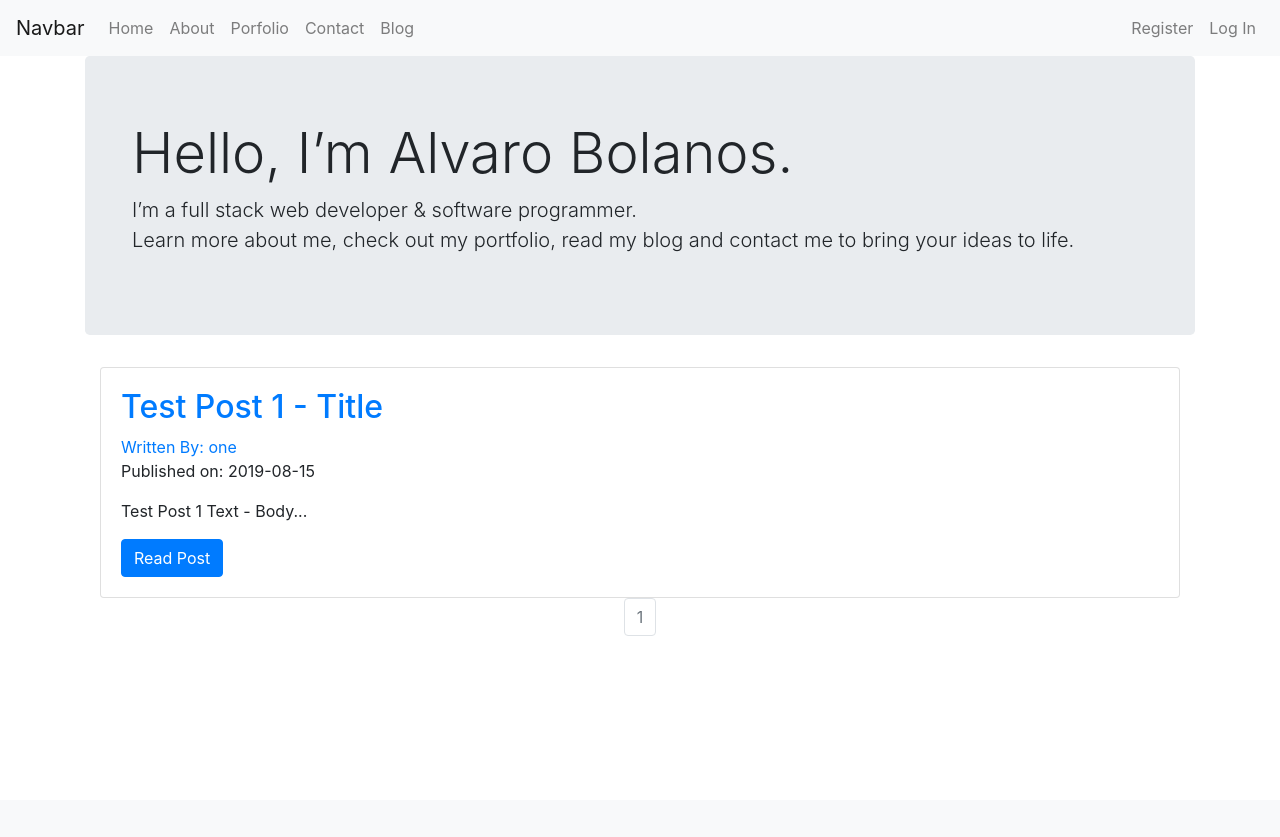
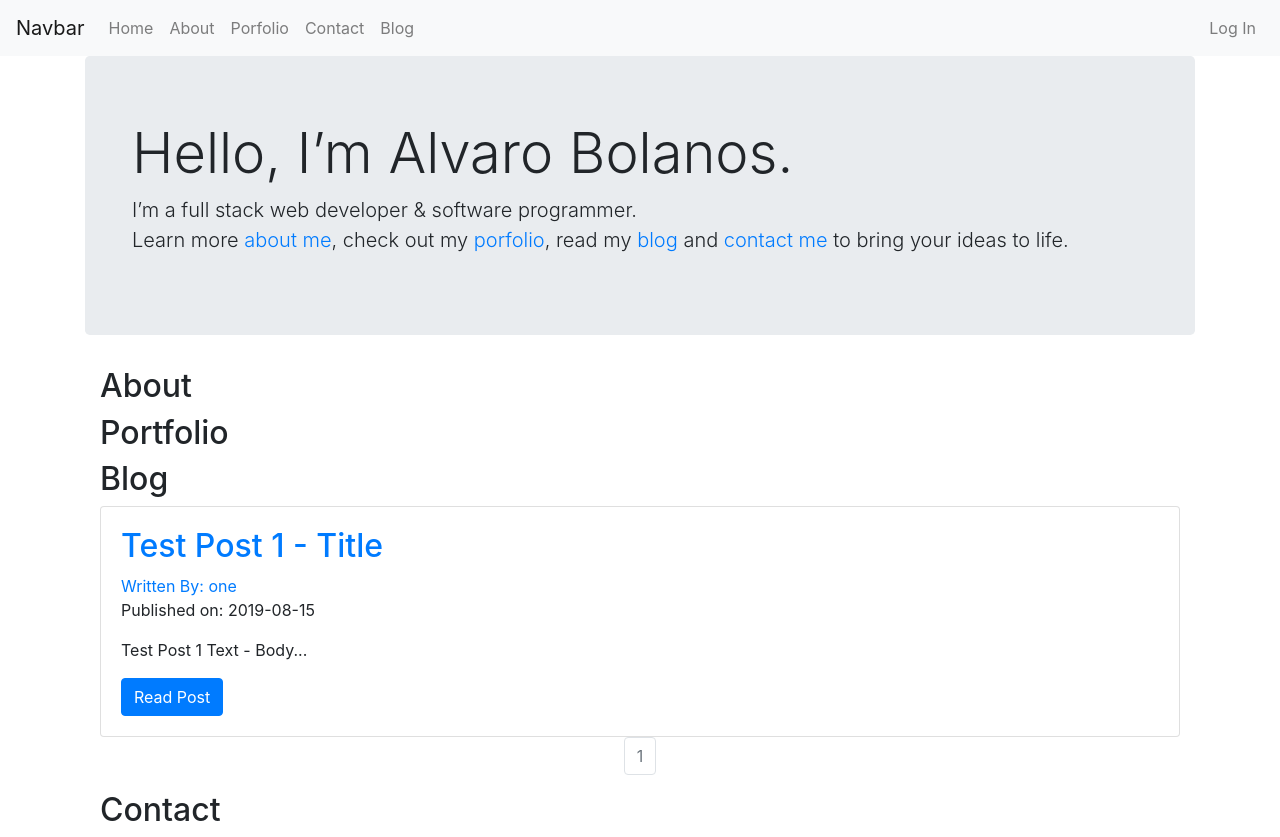
Before and after one commit to alvarobolanos/alvaro-portfolio, a Flask app: page / in a window 1280 px wide. Before the commit the page ends 636 px from the top, so only its background shows below. Run offline with Flask 2, Linux system fonts and the light colour scheme; data comes from the database, SQL or seed files in the repository; both versions use the stored data as it was after the commit; some libraries are stand-ins or nearby versions.

Commit message:
Blog Complete

```diff
--- a/website/templates/base.html
+++ b/website/templates/base.html
@@ -41,7 +41,7 @@
             <li class="nav-item"><a class="nav-link" href="{{url_for('blog_posts.create_post')}}">Create Post</a></li>
                 <li class="nav-item"><a class="nav-link" href="{{url_for('users.logout')}}">Log Out</a></li>
             {% else %}
-            <li class="nav-item"><a class="nav-link" href="{{url_for('users.register')}}">Register</a></li>
+            <!-- <li class="nav-item"><a class="nav-link" href="{{url_for('users.register')}}">Register</a></li> -->
             <li class="nav-item"><a class="nav-link" href="{{url_for('users.login')}}">Log In</a></li>
             {% endif %}
             </ul>
--- a/website/templates/index.html
+++ b/website/templates/index.html
@@ -7,18 +7,28 @@
         <h1 class="display-4">Hello, I’m Alvaro Bolanos.</h1>
         <p class="lead">I’m a full stack web developer & software programmer. <br>
             <!-- I incorporate UI/UX and SEM into my work. <br> -->
-            Learn more about me, check out my portfolio, read my blog and contact me to bring your ideas to life. </p>
+            Learn more <a href="#about">about me</a>, check out my <a href="#portfolio">porfolio</a>, read my <a href="#blog">blog</a> and <a href="#contact">contact me</a> to bring your ideas to life. </p>
     </div>
 </div>
 
+<div id="about">
     <div class="container">
+        <h2>About</h2>
+    </div>
+</div>
+
+<div id="portfolio">
+    <div class="container">
+        <h2>Portfolio</h2>
+    </div>
+</div>
+
+<div id="blog">
+    <div class="container">
+        <h2>Blog</h2>
         {% for post in blog_posts.items %}
-
         <div class="card" >
-
             <div class="card-body">
-
-
             <h2><a class="card-title" href="{{url_for('blog_posts.blog_post',blog_post_id=post.id)}}">{{post.title}}</a></h2>
             <a href="{{url_for('users.user_posts', username=post.author.username)}}">Written By: {{post.author.username}}</a>
             <p>Published on: {{post.date.strftime('%Y-%m-%d')}}</p>
@@ -26,7 +36,6 @@
             <a href="{{url_for('blog_posts.blog_post', blog_post_id=post.id)}}" class="btn btn-primary">Read Post</a>
         </div>
     </div>
-
     {% endfor %}
 
     <nav aria-label="Page navigation example">
@@ -42,5 +51,12 @@
             {% endfor %}
         </nav>
     </div>
+</div>
+
+<div id="contact">
+    <div class="container">
+        <h2>Contact</h2>
+    </div>
+</div>
 
 {% endblock content %}
```
Also changed, not shown: website/data.sqlite, website/static/profile_pics/Alvaro.png (added). Lines whose indentation alone changed are shown as unchanged.
